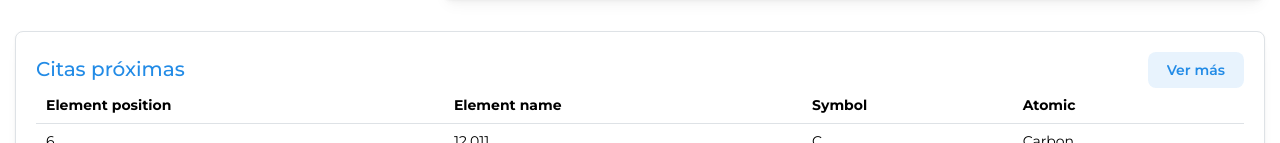
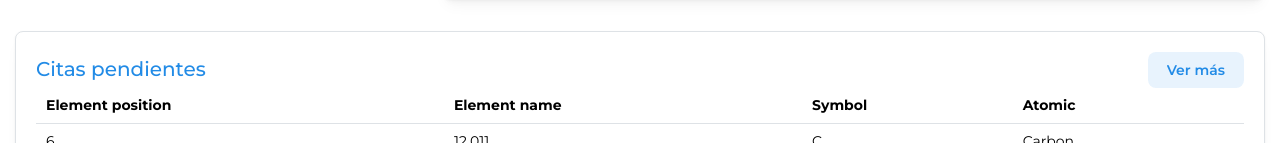
Before and after one commit to alanvviera/DentalSystem, a Next.js app: page /dashboard-example in a window 1280 px wide. Shown: the part 961-1104 px from the top of the page. Built offline with nearby package versions, Linux system fonts and the light colour scheme.

Commit message:
Fixed component props

```diff
--- a/components/dashboard2/AppointmentCard.tsx
+++ b/components/dashboard2/AppointmentCard.tsx
@@ -6,13 +6,14 @@ import CustomTable from './CustomTable';
 interface AppointmentCardProps {
   headers: string[];
   items: Array<Record<string, any>>;
+  baseLink?: string;
 }
 
-const AppointmentCard: React.FC<AppointmentCardProps> = ({ headers, items }) => {
+const AppointmentCard: React.FC<AppointmentCardProps> = ({ headers, items, baseLink = "#" }) => {
   return (
     <CustomCard title="Citas" showAddButton showMoreButton>
       <TableScrollContainer type="native" minWidth={500}>
-        <CustomTable headers={headers} items={items} />
+        <CustomTable headers={headers} items={items} baseLink={baseLink} />
       </TableScrollContainer>
     </CustomCard>
   );
--- a/components/dashboard2/CustomCard.tsx
+++ b/components/dashboard2/CustomCard.tsx
@@ -3,7 +3,7 @@ import { PlusOutlined } from '@ant-design/icons';
 import { Card, Group, Text, Button, ActionIcon, Flex } from '@mantine/core';
 
 interface CustomCardProps {
-  title: string;
+  title?: string;
   children?: React.ReactNode;
   showAddButton?: boolean;
   addButtonLink?: string;
--- a/components/dashboard2/DebtCard.tsx
+++ b/components/dashboard2/DebtCard.tsx
@@ -5,7 +5,7 @@ import CustomCard from './CustomCard';
 interface DebtCardProps {
   data: {
     debt: number;
-    date: string;
+    date?: string;
   };
 }
 
@@ -18,14 +18,14 @@ const DebtCard: React.FC<DebtCardProps> = ({ data }) => {
   return (
     <CustomCard title="Adeudo" showMoreButton>
       <Title order={1}>{formatter.format(data.debt)} </Title>
-      <Text size="lg" c="dimmed">
+      {data.debt && <Text size="lg" c="dimmed">
         {new Date(data.date).toLocaleDateString('es-mx', {
           weekday: 'long',
           year: 'numeric',
           month: 'short',
           day: 'numeric',
         })}
-      </Text>
+      </Text>}
     </CustomCard>
   );
 };
--- a/components/dashboard2/PendingAppointmentsCard.tsx
+++ b/components/dashboard2/PendingAppointmentsCard.tsx
@@ -1,19 +1,22 @@
-"use client";
-import CustomCard from "./CustomCard";
-import {
-  TableScrollContainer,
-} from "@mantine/core";
-import CustomTable from "./CustomTable";
+import React from 'react';
+import CustomCard from './CustomCard';
+import { TableScrollContainer } from '@mantine/core';
+import CustomTable from './CustomTable';
 
-const AppointmentCard = ({ headers, items }) => {
+interface PendingAppointmentCardProps {
+  headers: string[];
+  items: Array<Record<string, any>>;
+  baseLink?: string;
+}
 
+const PendingAppointmentCard: React.FC<PendingAppointmentCardProps> = ({ headers, items, baseLink = "#" }) => {
   return (
-    <CustomCard title="Citas próximas" showMoreButton moreButtonPosition="top">
+    <CustomCard title="Citas pendientes" showMoreButton moreButtonPosition='top'>
       <TableScrollContainer type="native" minWidth={500}>
-        <CustomTable headers={headers} items={items} />
+        <CustomTable headers={headers} items={items} baseLink={baseLink} />
       </TableScrollContainer>
     </CustomCard>
   );
 };
 
-export default AppointmentCard;
+export default PendingAppointmentCard;
--- a/components/dashboard2/ProfileBanner.tsx
+++ b/components/dashboard2/ProfileBanner.tsx
@@ -4,10 +4,10 @@ import { Avatar, Box, ActionIcon, Group, Text } from '@mantine/core';
 
 interface ProfileBannerProps {
   children?: React.ReactNode;
-  showAvatar: boolean;
+  showAvatar?: boolean;
   avatarImageUrl?: string | null;
-  title: string;
-  description: string;
+  title?: string;
+  description?: string;
   showSettingsButton: boolean;
   settingsLink?: string;
   bg?: string;
```
